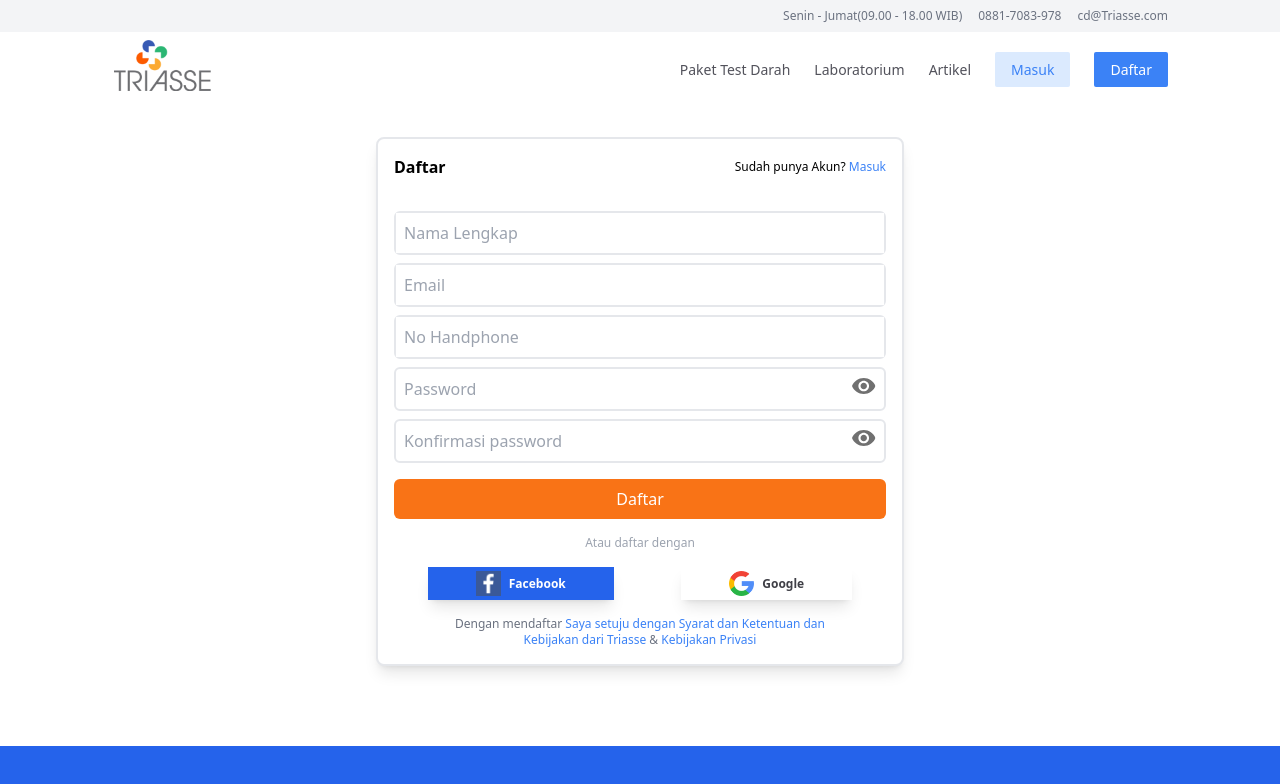
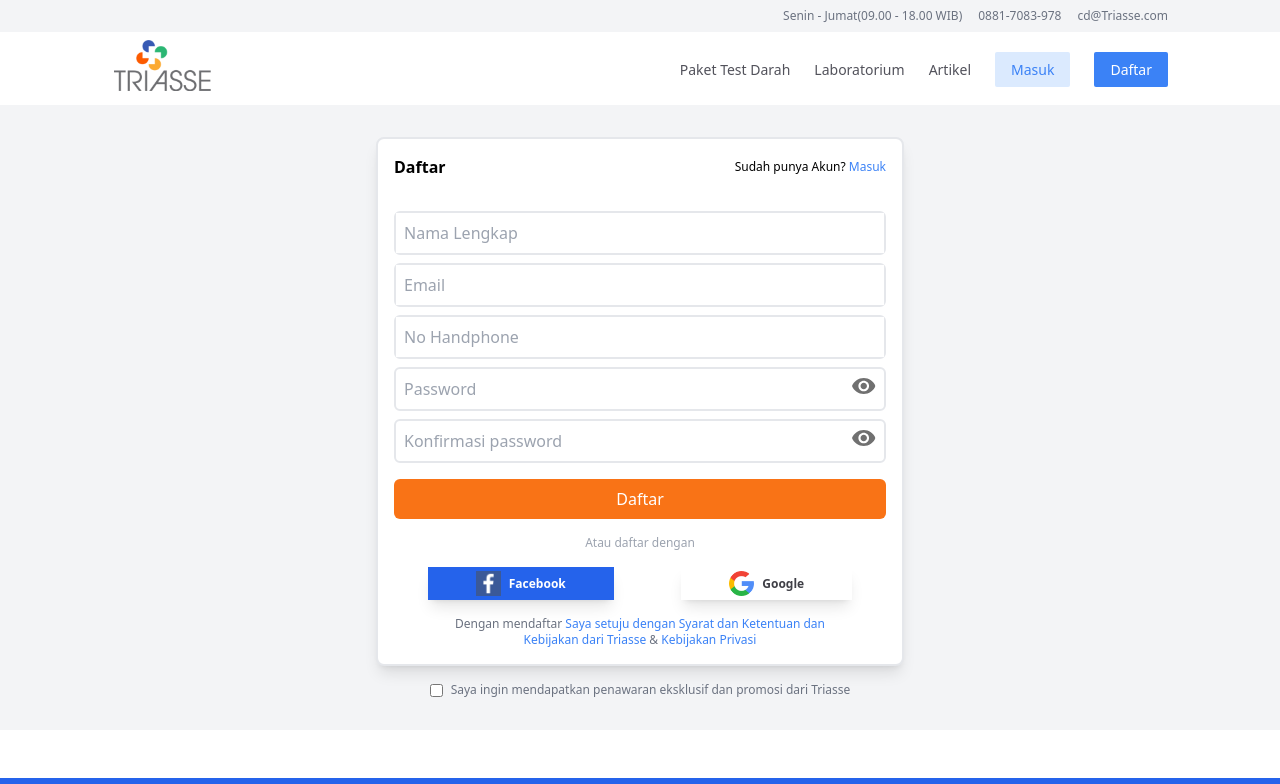
Before and after one commit to lordgent/testTriasse, a Next.js app: page /Auth/Register in a window 1280 px wide. Shown: the top 784 px of the page. Built offline with nearby package versions, Linux system fonts and the light colour scheme.

Commit message:
done slice ui register

```diff
--- a/pages/Auth/Register.jsx
+++ b/pages/Auth/Register.jsx
@@ -11,7 +11,7 @@ function Register() {
 
   return (
     <Layouts>
-      <div className="py-8 px-8 lg:px-28">
+      <div className="py-8 bg-gray-100 px-4 lg:px-28">
         <div className="border-2 p-4 w-full lg:w-2/4 mx-auto bg-white shadow-lg rounded-lg">
           <div className="flex justify-between items-center mb-8">
             <p className="font-semibold">Daftar</p>
@@ -106,6 +106,16 @@ function Register() {
             </p>
           </div>
         </div>
+        <div className=" block lg:flex items-center mt-4 mx-auto">
+          <div className="mx-auto lg:w-auto w-2/4 flex items-center gap-2">
+            <input type="checkbox" className="" />
+            <p className="text-xs text-gray-500 text-center mx-auto items-center gap-2">
+              Saya ingin mendapatkan penawaran eksklusif dan promosi dari
+              Triasse
+            </p>
+          </div>
+          <div></div>
+        </div>
       </div>
     </Layouts>
   );
```
